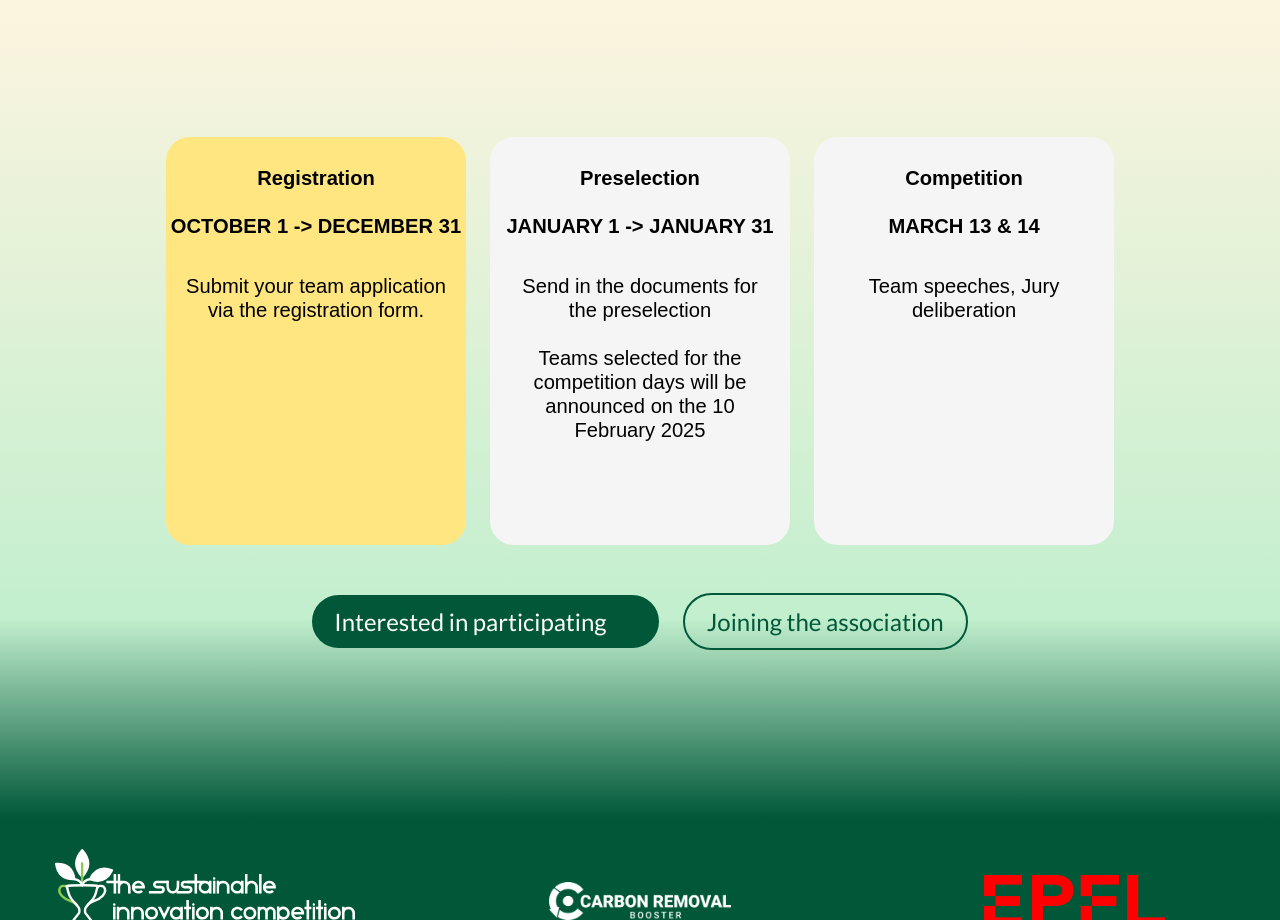
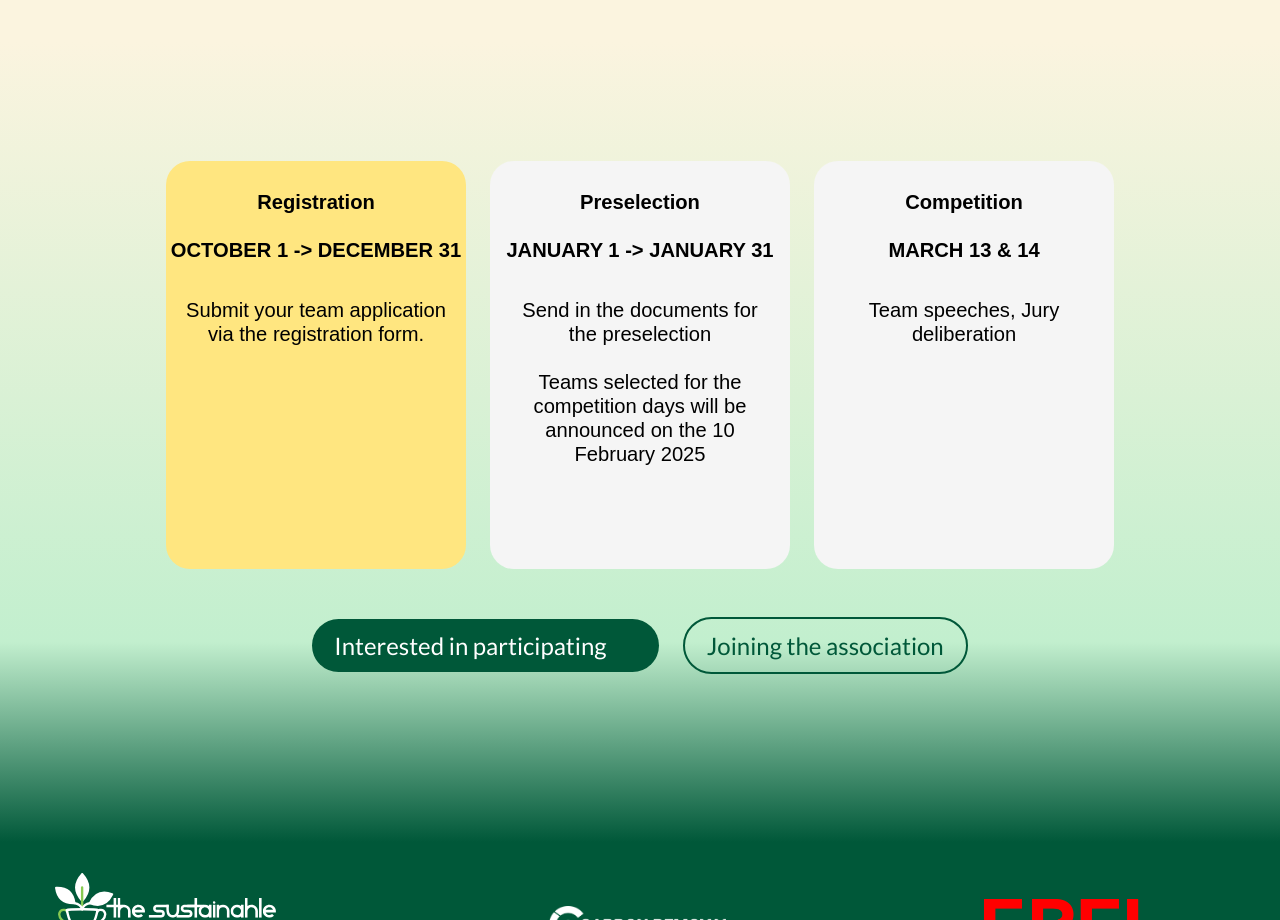
Before and after one commit to The-EPFL-SIC/the-epfl-sic.github.io, an Astro site: page / in a window 1280 px wide. Shown: the part 1880-2800 px from the top of the page. Built offline with nearby package versions, Linux system fonts and the light colour scheme; Astro itself is replaced by a stand-in of ours; some icons are missing.

Commit message:
Fixed Footer problem

```diff
--- a/src/components/core/Container.astro
+++ b/src/components/core/Container.astro
@@ -1,5 +1,5 @@
 ---
-const {narrow} = Astro.props;
+const { narrow } = Astro.props;
 ---
 
 <div class={`content__container ${narrow ? `content__container--narrow` : ``}`}>
@@ -8,9 +8,12 @@ const {narrow} = Astro.props;
 
 <style>
   .content__container {
-    margin: -10;
     max-width: var(--container-max-width);
     padding: var(--container-padding);
+    margin: 0 auto; /* Center the container */
+    display: flex;
+    flex-direction: column;
+    align-items: center;
   }
   .content__container--narrow {
     max-width: var(--container-max-width-narrow);
--- a/src/components/core/Footer.astro
+++ b/src/components/core/Footer.astro
@@ -69,6 +69,9 @@ const { footerSocials, footerLists, copyrightName, background, color, showPlug:
     --footer-color: var(--theme-on-primary);
     background-color: var(--footer-bg);
     color: var(--footer-color);
+    width: 100vw; /* Ensure the footer spans the entire width of the viewport */
+    margin-left: calc(50% - 50vw); /* Center the footer */
+    position: relative; /* Ensure it stays within the normal document flow */
     /* border-top-left-radius: var(--theme-shape-radius);
     border-top-right-radius: var(--theme-shape-radius); */
   }
@@ -78,6 +81,8 @@ const { footerSocials, footerLists, copyrightName, background, color, showPlug:
     justify-items: center; /* Center logos in each column */
     gap: 3rem; /* Add gap between logos */
     padding: 2rem 0; /* Add some padding to separate from other elements */
+    max-width: var(--container-max-width); /* Ensure the content stays centered */
+    margin: 0 auto; /* Center the content */
   }
   .footer-socials__list {
     margin: 1rem 0;
```
